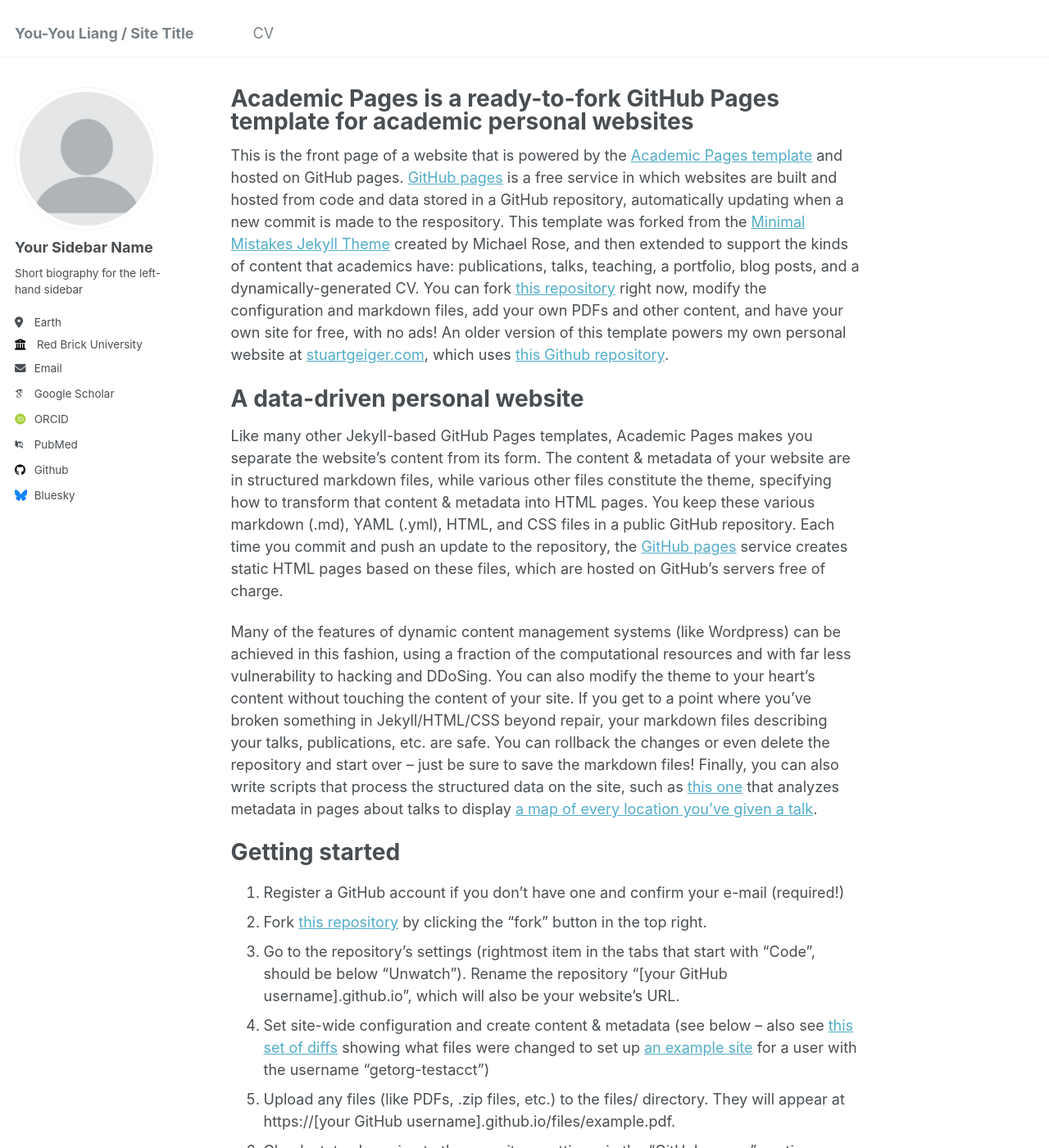
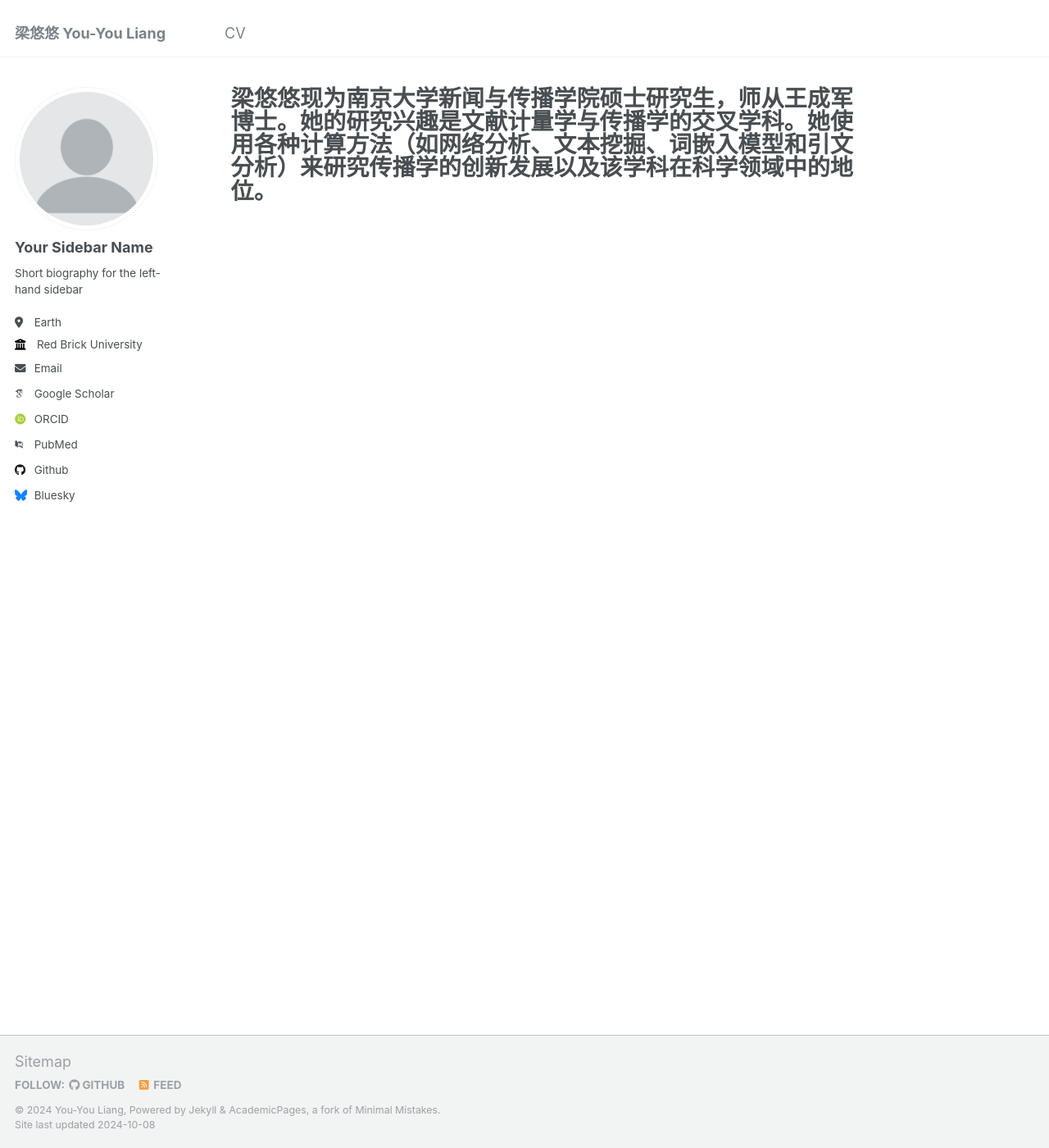
Before and after one commit to YouYou-Liang/YouYou-Liang.github.io, a Jekyll site: the page built from _pages/about.md, in a window 1280 px wide and 1400 px high. Shown: the whole window at 82% size. Built offline with Jekyll 4.4.1, drawn with Linux system fonts in a browser that asks for light colours; some web fonts are replaced; some of the changed text lies outside the part shown.

Commit message:
修改首页

```diff
--- a/_config.yml
+++ b/_config.yml
@@ -8,7 +8,7 @@
 
 # Basic Site Settings
 locale                   : "en-US"
-title                    : "You-You Liang / Site Title"
+title                    : "梁悠悠 You-You Liang"
 title_separator          : "-"
 name                     : &name "You-You Liang"
 description              : &description "personal description"
--- a/_pages/about.md
+++ b/_pages/about.md
@@ -1,13 +1,15 @@
 ---
 permalink: /
-title: "Academic Pages is a ready-to-fork GitHub Pages template for academic personal websites"
+title: "梁悠悠现为南京大学新闻与传播学院硕士研究生，师从王成军博士。她的研究兴趣是文献计量学与传播学的交叉学科。她使用各种计算方法（如网络分析、文本挖掘、词嵌入模型和引文分析）来研究传播学的创新发展以及该学科在科学领域中的地位。"
 author_profile: true
 redirect_from:
   - /about/
   - /about.html
 ---
 
-This is the front page of a website that is powered by the [Academic Pages template](https://github.com/academicpages/academicpages.github.io) and hosted on GitHub pages. [GitHub pages](https://pages.github.com) is a free service in which websites are built and hosted from code and data stored in a GitHub repository, automatically updating when a new commit is made to the respository. This template was forked from the [Minimal Mistakes Jekyll Theme](https://mmistakes.github.io/minimal-mistakes/) created by Michael Rose, and then extended to support the kinds of content that academics have: publications, talks, teaching, a portfolio, blog posts, and a dynamically-generated CV. You can fork [this repository](https://github.com/academicpages/academicpages.github.io) right now, modify the configuration and markdown files, add your own PDFs and other content, and have your own site for free, with no ads! An older version of this template powers my own personal website at [stuartgeiger.com](http://stuartgeiger.com), which uses [this Github repository](https://github.com/staeiou/staeiou.github.io).
+
+
+<!-- This is the front page of a website that is powered by the [Academic Pages template](https://github.com/academicpages/academicpages.github.io) and hosted on GitHub pages. [GitHub pages](https://pages.github.com) is a free service in which websites are built and hosted from code and data stored in a GitHub repository, automatically updating when a new commit is made to the respository. This template was forked from the [Minimal Mistakes Jekyll Theme](https://mmistakes.github.io/minimal-mistakes/) created by Michael Rose, and then extended to support the kinds of content that academics have: publications, talks, teaching, a portfolio, blog posts, and a dynamically-generated CV. You can fork [this repository](https://github.com/academicpages/academicpages.github.io) right now, modify the configuration and markdown files, add your own PDFs and other content, and have your own site for free, with no ads! An older version of this template powers my own personal website at [stuartgeiger.com](http://stuartgeiger.com), which uses [this Github repository](https://github.com/staeiou/staeiou.github.io).
 
 A data-driven personal website
 ======
@@ -46,4 +48,4 @@ Example: editing a markdown file for a talk
 
 For more info
 ------
-More info about configuring Academic Pages can be found in [the guide](https://academicpages.github.io/markdown/). The [guides for the Minimal Mistakes theme](https://mmistakes.github.io/minimal-mistakes/docs/configuration/) (which this theme was forked from) might also be helpful.
+More info about configuring Academic Pages can be found in [the guide](https://academicpages.github.io/markdown/). The [guides for the Minimal Mistakes theme](https://mmistakes.github.io/minimal-mistakes/docs/configuration/) (which this theme was forked from) might also be helpful. -->
```
